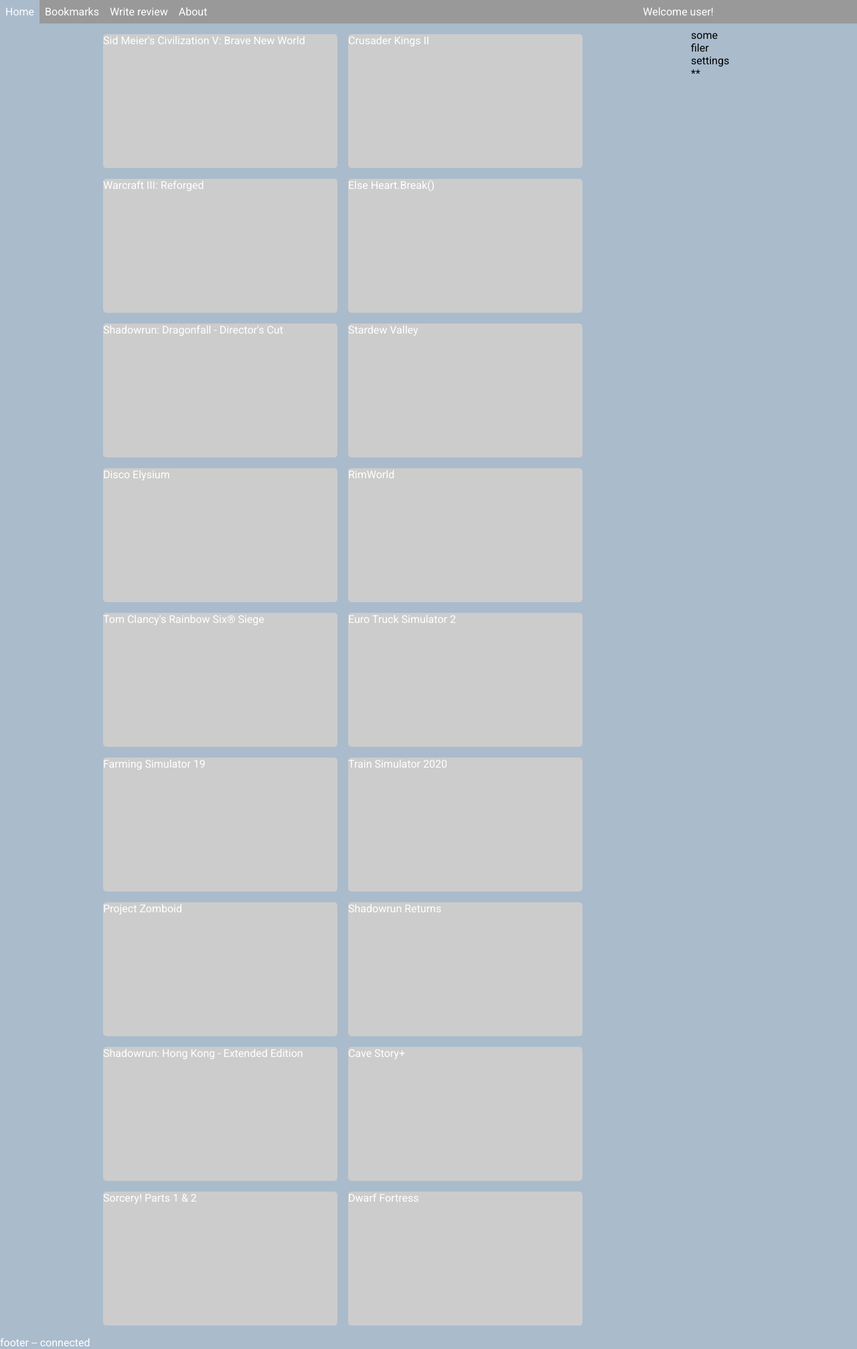
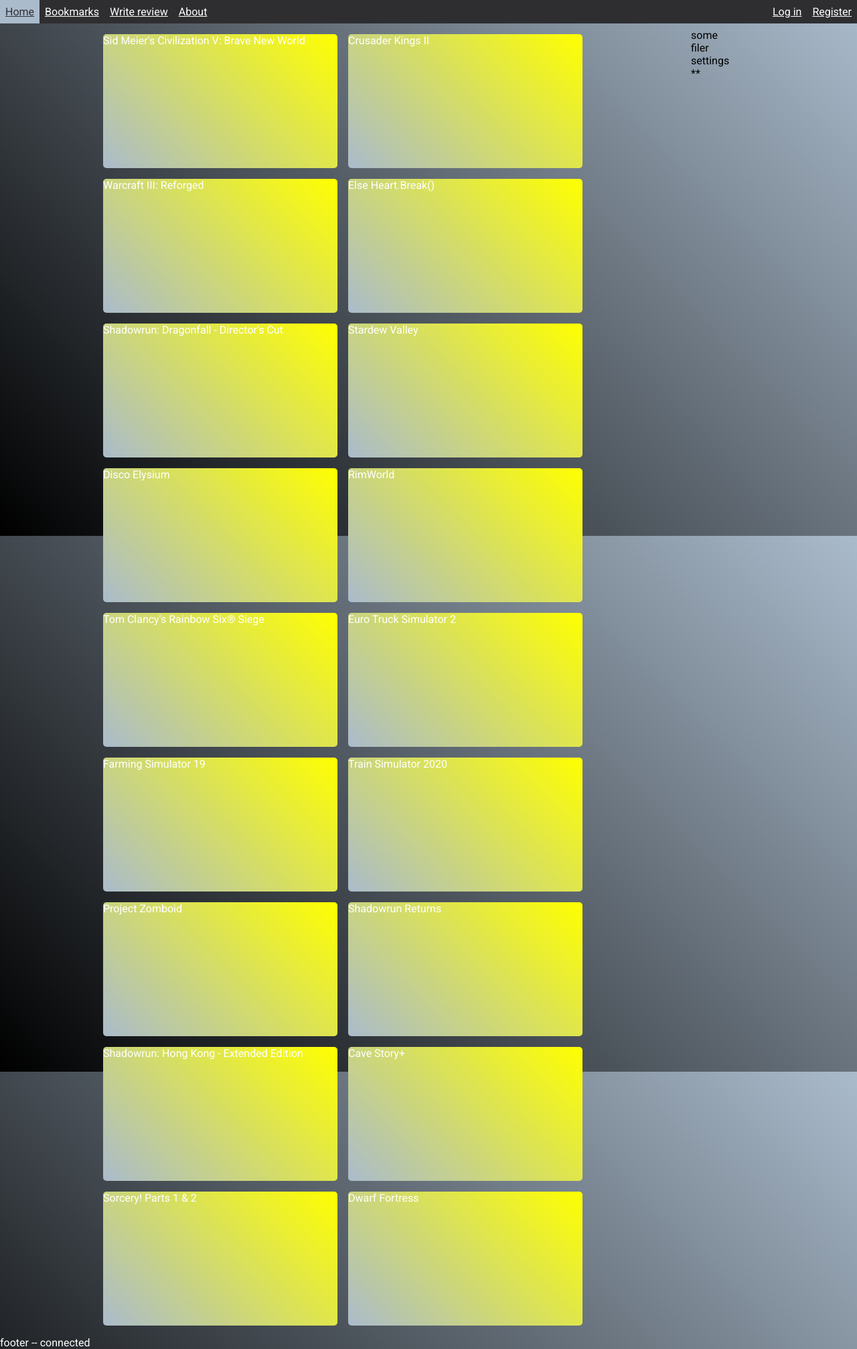
Before and after one commit to WilliamVoster/WebDevClass_GamesCatalogue, a PHP site: page / in a window 1280 px wide. Shown: the whole page at 67% size. Run offline with PHP 8.4, Linux system fonts and the light colour scheme; data comes from the database, SQL or seed files in the repository.

Commit message:
edited from lab computer

```diff
--- a/css/style.css
+++ b/css/style.css
@@ -15,7 +15,7 @@ body {
           flex-direction: column;
   height: 100vh;
   color: #fff;
-  background: #abc;
+  background-image: linear-gradient(45deg, #000, #abc);
   font-family: 'Roboto', sans-serif;
   max-width: 100%;
   overflow-x: hidden;
@@ -31,13 +31,10 @@ body header {
           flex-direction: row;
   width: 100vw;
   padding: .5em 0;
-  background: #999;
-}
-
-body header nav {
-  -webkit-box-flex: 3;
-      -ms-flex-positive: 3;
-          flex-grow: 3;
+  background: #2E2E31;
+  -webkit-box-pack: justify;
+      -ms-flex-pack: justify;
+          justify-content: space-between;
 }
 
 body header nav ul {
@@ -52,22 +49,37 @@ body header nav ul {
 
 body header nav ul li a {
   color: #fff;
-  width: 100px;
-  height: 135px;
+  text-decoration: underline;
   padding: 1em .5em .5em .5em;
 }
 
 body header nav ul li a:hover {
   background: #abc;
+  color: #2E2E31;
 }
 
-body header span {
-  -webkit-box-flex: 1;
-      -ms-flex-positive: 1;
-          flex-grow: 1;
-  -webkit-box-pack: end;
-      -ms-flex-pack: end;
-          justify-content: flex-end;
+body header span ul {
+  display: -webkit-box;
+  display: -ms-flexbox;
+  display: flex;
+  -webkit-box-orient: horizontal;
+  -webkit-box-direction: normal;
+      -ms-flex-direction: row;
+          flex-direction: row;
+  -webkit-box-pack: start;
+      -ms-flex-pack: start;
+          justify-content: flex-start;
+}
+
+body header span ul li a {
+  color: #fff;
+  text-decoration: underline;
+  padding: 1em .5em .5em .5em;
+}
+
+body header span ul li a:hover {
+  background: #abc;
+  color: #2E2E31;
 }
 
 body main {
@@ -113,7 +125,7 @@ body main div#gallery ul {
 body main div#gallery ul li {
   width: 350px;
   height: 200px;
-  background: #ccc;
+  background-image: linear-gradient(45deg, #abc, yellow);
   margin: .5em;
   border-radius: 5px;
   -webkit-transition: all .4s ease;
@@ -125,7 +137,7 @@ body main div#gallery ul li a {
 }
 
 body main div#gallery ul li:hover {
-  background: red;
+  background-image: linear-gradient(225deg, #abc, red);
   -webkit-transform: scale(1.05);
           transform: scale(1.05);
 }
@@ -152,6 +164,10 @@ body footer {
           justify-content: flex-end;
 }
 
+* {
+  scrollbar-width: none;
+}
+
 @media only screen and (max-width: 600px) {
   body {
     background-color: lightblue;
--- a/css/style.scss
+++ b/css/style.scss
@@ -4,19 +4,23 @@
     padding: 0;
     margin: 0;
 }
+
 $a: #fff;
 $b: #abc;
-$c: #999;
+$c: #2E2E31;//#999;
 $d: #ccc;
 $e: #000;
+$f: #666;
 
 body{
+
     display: flex;
     flex-direction: column;
     height: 100vh;
 
     color: $a;
-    background: $b;
+    // background: $b;
+    background-image: linear-gradient(45deg, $e, $b);
 
     font-family: 'Roboto', sans-serif;
 
@@ -30,9 +34,10 @@ body{
         width: 100vw;
         padding: .5em 0;
         background: $c;
+        justify-content: space-between;
 
         nav{
-            flex-grow: 3;
+            // flex-grow: 1;
 
             ul{
                 display: flex;
@@ -42,22 +47,42 @@ body{
 
                     a{
                         color: $a;
-                        width: 100px;
-                        height: 135px;
+                        text-decoration: underline;
 
                         padding: 1em .5em .5em .5em;
 
                     }
                     a:hover{
                         background: $b;
+                        color: $c;
                     }
                 }
             }
         }
 
         span{
-            flex-grow: 1;
-            justify-content: flex-end;
+            // flex-grow: 1;
+
+            ul{
+                display: flex;
+                flex-direction: row;
+                justify-content: flex-start;
+                li{
+                    a{
+                        color: $a;
+                        text-decoration: underline;
+
+                        padding: 1em .5em .5em .5em;
+
+                    }
+                    a:hover{
+                        background: $b;
+                        color: $c;
+                    }
+
+                }
+            }
+
         }
     }
 
@@ -87,7 +112,8 @@ body{
                 li{
                     width: 350px;
                     height: 200px;
-                    background: $d;
+                    // background: $d;
+                    background-image: linear-gradient(45deg, $b, yellow);
                     margin: .5em;
                     border-radius: 5px;
 
@@ -98,7 +124,8 @@ body{
                     }
                 }
                 li:hover{
-                    background: red;
+                    // background: red;
+                    background-image: linear-gradient(225deg, $b, red);
                     transform: scale(1.05)
                 }
 
@@ -122,9 +149,13 @@ body{
 }
 
 
+*{
+    scrollbar-width: none;
+}
+
 @media only screen and (max-width: 600px) {
     body {
-      background-color: lightblue;
+      background: lightblue;
       main{
           display: flex;
           flex-direction: column;
--- a/index.html
+++ b/index.html
@@ -18,7 +18,13 @@
             </ul>
         </nav>
 
-        <span>Welcome user!</span>
+
+        <span>
+            <ul>
+                <li><a href="./login.php">Log in</a></li>
+                <li><a href="./register.php">Register</a></li>
+            </ul>
+        </span>
 
     </header>
 
@@ -44,6 +50,7 @@
     <footer>footer</footer>
 
 
+    <script src="main.js"></script>
 
 
 </body>
--- a/index.php
+++ b/index.php
@@ -1,8 +1,10 @@
 <?php
 
-$server   = "localhost"; // essexweb something...something
+// M:\>mysqld --host=cseemyweb.essex.ac.uk -u tv19295 -p
+
+$server   = "localhost"; // cseemyweb.essex.ac.uk
 $username = "root";
-$password = "";
+$password = ""; // 6LXLZTzFqdKle
 $database = "assignment2020";
 $log = "";
 
@@ -48,7 +50,22 @@ $result = mysqli_query($conn, $sql);
         </nav>
 
 
-        <span>Welcome user!</span>
+        <span>
+            <ul>
+            <?php
+
+            if(!isset($_SESSION)){
+                echo "<li><a href=\"./login.php\">Log in</a></li>";
+                echo "<li><a href=\"./register.php\">Register</a></li>";
+            }else{
+                echo  "Welcome " . $_SESSION["username"] . "!";
+            }
+
+            ?>
+            </ul>
+        </span>
+
+
     </header>
 
     <main>
--- /dev/null
+++ b/main.js
@@ -0,0 +1,2 @@
+
+// var description = document.getElementById("")
```
Also changed, not shown: login.php (added, +16 -0 lines), register.php (added, +17 -0 lines), 1 other file.
